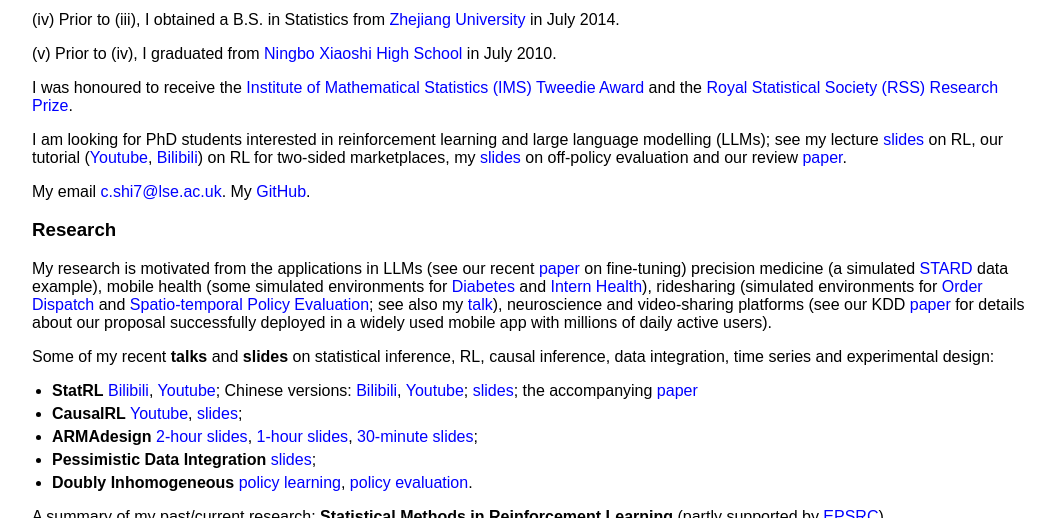
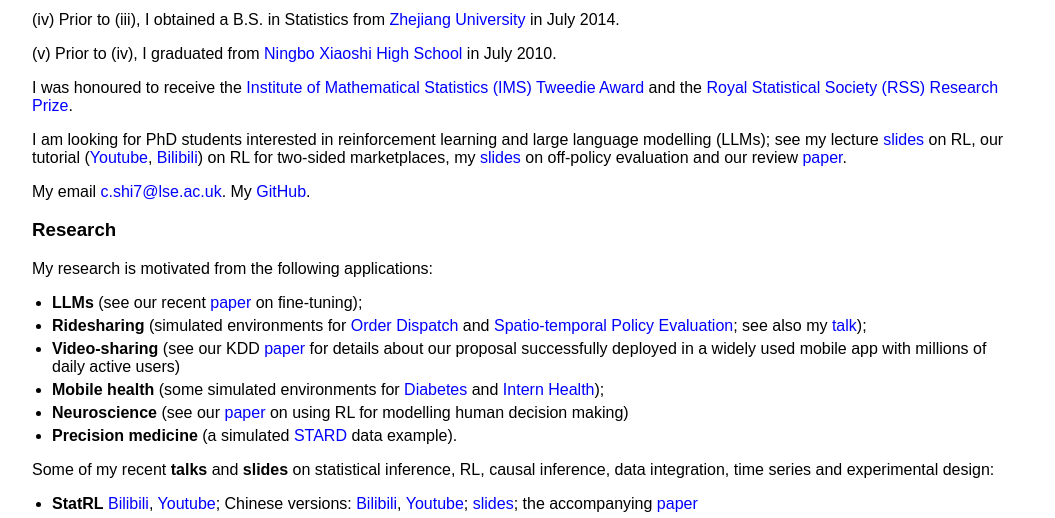
Before and after one commit to callmespring/callmespring.github.io, a Jekyll site: the page built from index.md, in a window 1280 px wide and 900 px high, scrolled down 999 px, cut to the strip 0-518 px from the top of the window. Shown: the whole strip, without its empty margins (108-1163 px from the left). Built offline with Jekyll 4.4.1, drawn with Linux system fonts in a browser that asks for light colours.

Commit message:
Update index.md

```diff
--- a/index.md
+++ b/index.md
@@ -29,7 +29,13 @@
 
 ### Research
 
-My research is motivated from the applications in LLMs (see our recent [paper](https://arxiv.org/pdf/2504.03784) on fine-tuning) precision medicine (a simulated [STARD](https://cran.r-project.org/web/packages/ITRSelect/index.html) data example), mobile health (some simulated environments for [Diabetes](https://github.com/RunzheStat/TestMDP) and [Intern Health](https://github.com/limengbinggz/cusum-rl)), ridesharing (simulated environments for [Order Dispatch](https://github.com/callmespring/MDPOD) and [Spatio-temporal Policy Evaluation](https://github.com/RunzheStat/CausalMARL); see also my [talk](https://www.bilibili.com/video/BV1yo4y1j7FU/?spm_id_from=333.337.search-card.all.click&vd_source=0ff25cf8645aa63231bec2428b94bf6f)), neuroscience and video-sharing platforms (see our KDD [paper](https://dl.acm.org/doi/pdf/10.1145/3580305.3599809) for details about our proposal successfully deployed in a widely used mobile app with millions of daily active users).
+My research is motivated from the following applications:
+* **LLMs** (see our recent [paper](https://arxiv.org/pdf/2504.03784) on fine-tuning);
+* **Ridesharing** (simulated environments for [Order Dispatch](https://github.com/callmespring/MDPOD) and [Spatio-temporal Policy Evaluation](https://github.com/RunzheStat/CausalMARL); see also my [talk](https://www.bilibili.com/video/BV1yo4y1j7FU/?spm_id_from=333.337.search-card.all.click&vd_source=0ff25cf8645aa63231bec2428b94bf6f));
+* **Video-sharing** (see our KDD [paper](https://dl.acm.org/doi/pdf/10.1145/3580305.3599809) for details about our proposal successfully deployed in a widely used mobile app with millions of daily active users)
+* **Mobile health** (some simulated environments for [Diabetes](https://github.com/RunzheStat/TestMDP) and [Intern Health](https://github.com/limengbinggz/cusum-rl));
+* **Neuroscience** (see our [paper](https://www.biorxiv.org/content/10.1101/2023.06.19.545524v1.full.pdf) on using RL for modelling human decision making)
+* **Precision medicine** (a simulated [STARD](https://cran.r-project.org/web/packages/ITRSelect/index.html) data example).
 
 Some of my recent **talks** and **slides** on statistical inference, RL, causal inference, data integration, time series and experimental design:
 * **StatRL** [Bilibili](https://www.bilibili.com/video/BV1ZP4y1r7DC/?spm_id_from=333.337.search-card.all.click&vd_source=0ff25cf8645aa63231bec2428b94bf6f), [Youtube](https://www.youtube.com/watch?v=-SW9PevZThs&t=982s); Chinese versions: [Bilibili](https://www.bilibili.com/video/BV1kP411f7dA/?spm_id_from=333.337.search-card.all.click), [Youtube](https://www.youtube.com/watch?v=7NWBLuok8nk&t=3048s); [slides](https://callmespring.github.io/slides/StatRL.pdf); the accompanying [paper](https://arxiv.org/abs/2502.16195)
```
